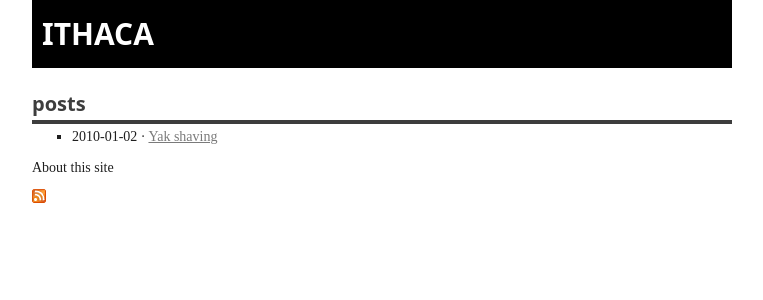
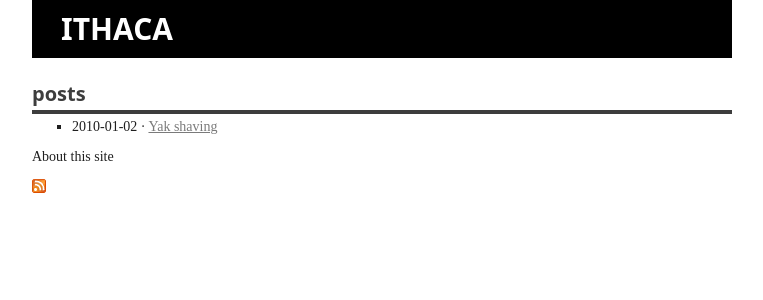
Before and after one commit to strogo/ithaca, a Jekyll site: the page built from index.html, in a window 1280 px wide. Shown: the top 300 px of the page, without its empty margins (258-1021 px from the left). Built offline with Jekyll 4.4.1, drawn with Linux system fonts in a browser that asks for light colours; Markdown is read by kramdown in place of the engine named in the settings.

Commit message:
Style the main home/ithaca link a bit nicer
Give it room to breathe using block display, centered text and line-height

```diff
--- a/css/screen.css
+++ b/css/screen.css
@@ -23,6 +23,14 @@ h1, h2, h3, h4, h5, h6 {
 	font-size: 3em;
 	background: black;
 	padding: 10px;
+}
+
+#title h1 a {
+	display: block;
+	text-align: center;
+	width: 5em;
+	height: 1.25em;
+	line-height: 1.25em;
 }
 
 #title a:link, #title a:visited {
```
